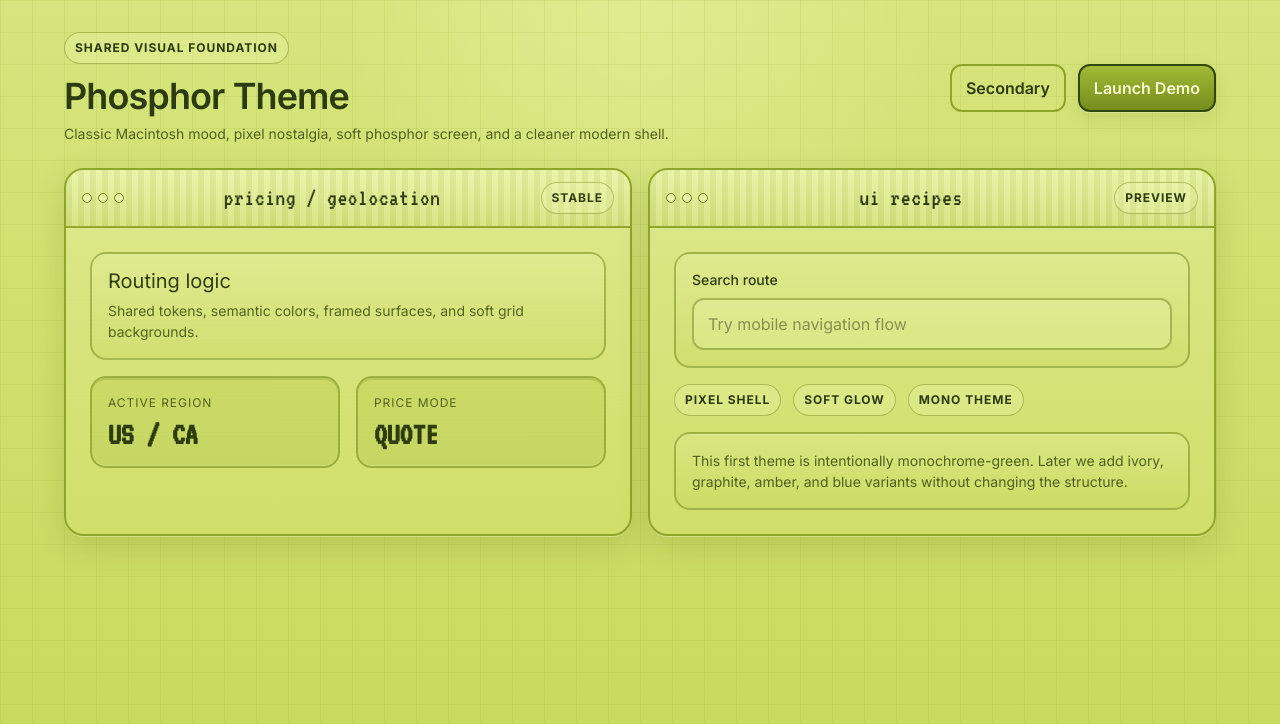
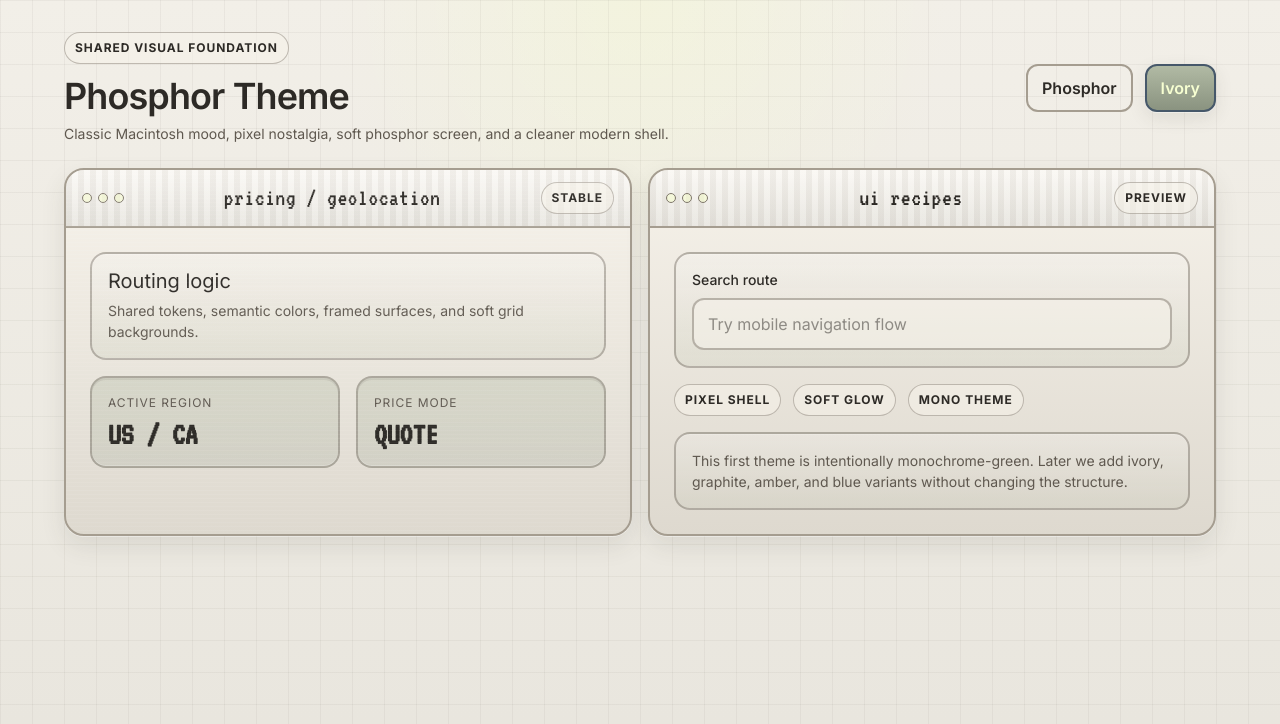
Before and after one commit to WendyKatherine/retro-tech-foundation, a website: page src/playground/index.html in a window 1280 px wide. Drawn offline with nearby package versions, Linux system fonts and the light colour scheme; files that its build step writes are made by us from their sources.

Commit message:
feat: add ivory theme and theme switching in playground

```diff
--- a/src/css/recipes.css
+++ b/src/css/recipes.css
@@ -29,10 +29,10 @@
   background:
     repeating-linear-gradient(
       90deg,
-      rgba(111, 131, 24, 0.08) 0 6px,
-      rgba(245, 255, 196, 0.12) 6px 12px
+      var(--rt-line-soft) 0 6px,
+      var(--rt-glow-soft) 6px 12px
     ),
-    linear-gradient(180deg, rgba(245, 255, 196, 0.45), rgba(143, 164, 42, 0.08));
+    linear-gradient(180deg, var(--rt-glow-strong), var(--rt-tint-titlebar));
 }
 
 .rt-window__title {
@@ -53,15 +53,15 @@
 }
 
 .rt-panel {
-  border: var(--rt-border-width) solid rgba(111, 131, 24, 0.5);
+  border: var(--rt-border-width) solid var(--rt-line-strong);
   border-radius: var(--rt-radius-lg);
-  background: linear-gradient(180deg, rgba(245, 255, 196, 0.18), rgba(182, 202, 67, 0.16));
-  box-shadow: inset 0 1px 0 rgba(245, 255, 196, 0.18);
+  background: linear-gradient(180deg, var(--rt-glow-mid), var(--rt-tint-soft));
+  box-shadow: inset 0 1px 0 var(--rt-glow-mid);
   padding: var(--rt-space-4);
 }
 
 .rt-panel--inset {
-  background: linear-gradient(180deg, rgba(182, 202, 67, 0.34), rgba(143, 164, 42, 0.18));
+  background: linear-gradient(180deg, var(--rt-tint-mid), var(--rt-tint-strong));
   box-shadow: var(--rt-shadow-pressed);
 }
 
@@ -88,8 +88,8 @@
   font: inherit;
   font-weight: 600;
   box-shadow:
-    0 1px 0 rgba(245, 255, 196, 0.35),
-    0 6px 18px rgba(78, 96, 18, 0.12);
+    0 1px 0 var(--rt-glow-strong),
+    0 6px 18px var(--rt-shadow);
   transition:
     transform var(--rt-duration-fast) var(--rt-ease-standard),
     box-shadow var(--rt-duration-fast) var(--rt-ease-standard),
@@ -120,9 +120,9 @@
 
 .rt-input {
   width: 100%;
-  border: var(--rt-border-width) solid rgba(111, 131, 24, 0.5);
+  border: var(--rt-border-width) solid var(--rt-line-strong);
   border-radius: var(--rt-radius-md);
-  background: rgba(245, 255, 196, 0.22);
+  background: color-mix(in srgb, var(--rt-surface-raised) 60%, transparent);
   color: var(--rt-text);
   padding: 12px 14px;
   font: inherit;
@@ -142,9 +142,9 @@
   align-items: center;
   gap: 8px;
   padding: 6px 10px;
-  border: 1px solid rgba(111, 131, 24, 0.45);
+  border: 1px solid var(--rt-line-mid);
   border-radius: 999px;
-  background: rgba(245, 255, 196, 0.22);
+  background: color-mix(in srgb, var(--rt-surface-raised) 55%, transparent);
   color: var(--rt-text);
   font-size: var(--rt-text-xs);
   font-weight: 700;
@@ -181,11 +181,11 @@
   inset: 0;
   pointer-events: none;
   background:
-    linear-gradient(rgba(245, 255, 196, 0.05), rgba(111, 131, 24, 0.04)),
+    linear-gradient(var(--rt-glow-soft), var(--rt-tint-titlebar)),
     repeating-linear-gradient(
       0deg,
       transparent 0 3px,
-      rgba(245, 255, 196, 0.05) 3px 4px
+      var(--rt-glow-soft) 3px 4px
     );
   mix-blend-mode: soft-light;
 }
--- a/src/css/themes/ivory.css
+++ b/src/css/themes/ivory.css
@@ -0,0 +1,53 @@
+[data-rt-theme="ivory"],
+[data-theme="ivory"] {
+  --rt-bg: #e8e5dd;
+  --rt-bg-soft: #f2efe8;
+  --rt-surface: #ded9cf;
+  --rt-surface-raised: #f6f2ea;
+  --rt-surface-inset: #d3cdc1;
+
+  --rt-border: #a59d90;
+  --rt-border-strong: #7f776c;
+
+  --rt-text: #2d2a26;
+  --rt-text-muted: #5f584f;
+
+  --rt-primary: #5f7488;
+  --rt-primary-strong: #46586a;
+  --rt-accent: #8a9380;
+  --rt-accent-soft: #b1baa4;
+
+  --rt-success: #5f7a68;
+  --rt-warning: #8a6f3f;
+  --rt-danger: #8a5348;
+  --rt-info: #6b8092;
+
+  --rt-shadow: rgba(60, 54, 47, 0.10);
+  --rt-shadow-strong: rgba(45, 40, 35, 0.18);
+  --rt-white-glow: rgba(255, 255, 255, 0.42);
+
+  --rt-shadow-window:
+    0 1px 0 var(--rt-white-glow),
+    0 10px 24px var(--rt-shadow);
+
+  --rt-shadow-pressed:
+    inset 0 2px 0 rgba(80, 73, 65, 0.10),
+    inset 0 -1px 0 rgba(255, 255, 255, 0.20);
+
+  --rt-grid-pattern:
+    linear-gradient(rgba(127, 119, 108, 0.08) 1px, transparent 1px),
+    linear-gradient(90deg, rgba(127, 119, 108, 0.08) 1px, transparent 1px);
+
+  --rt-line-soft: rgba(127, 119, 108, 0.08);
+  --rt-line-mid: rgba(127, 119, 108, 0.45);
+  --rt-line-strong: rgba(127, 119, 108, 0.5);
+
+  --rt-glow-soft: rgba(255, 255, 255, 0.12);
+  --rt-glow-mid: rgba(255, 255, 255, 0.18);
+  --rt-glow-strong: rgba(255, 255, 255, 0.42);
+
+  --rt-tint-soft: rgba(177, 186, 164, 0.16);
+  --rt-tint-mid: rgba(177, 186, 164, 0.34);
+  --rt-tint-strong: rgba(138, 147, 128, 0.18);
+  --rt-tint-titlebar: rgba(95, 116, 136, 0.08);
+}
--- a/src/css/themes/phosphor.css
+++ b/src/css/themes/phosphor.css
@@ -1,4 +1,3 @@
-:root,
 [data-rt-theme="phosphor"],
 [data-theme="phosphor"] {
   --rt-bg: #c7d95a;
@@ -37,4 +36,17 @@
   --rt-grid-pattern:
     linear-gradient(rgba(143, 164, 42, 0.14) 1px, transparent 1px),
     linear-gradient(90deg, rgba(143, 164, 42, 0.14) 1px, transparent 1px);
+
+  --rt-line-soft: rgba(111, 131, 24, 0.08);
+  --rt-line-mid: rgba(111, 131, 24, 0.45);
+  --rt-line-strong: rgba(111, 131, 24, 0.5);
+
+  --rt-glow-soft: rgba(245, 255, 196, 0.12);
+  --rt-glow-mid: rgba(245, 255, 196, 0.18);
+  --rt-glow-strong: rgba(245, 255, 196, 0.45);
+
+  --rt-tint-soft: rgba(182, 202, 67, 0.16);
+  --rt-tint-mid: rgba(182, 202, 67, 0.34);
+  --rt-tint-strong: rgba(143, 164, 42, 0.18);
+  --rt-tint-titlebar: rgba(143, 164, 42, 0.08);
 }
--- a/src/css/web.css
+++ b/src/css/web.css
@@ -1,9 +1,10 @@
 @import "./core.css";
 @import "./themes/phosphor.css";
+@import "./themes/ivory.css";
 @import "./recipes.css";
 
-:root,
-[data-theme="phosphor"] {
+[data-theme="phosphor"],
+[data-rt-theme="phosphor"] {
   --color-base-100: var(--rt-bg);
   --color-base-200: var(--rt-surface);
   --color-base-300: var(--rt-surface-inset);
@@ -33,3 +34,35 @@
   --color-error: var(--rt-danger);
   --color-error-content: #fff0ea;
 }
+
+[data-theme="ivory"],
+[data-rt-theme="ivory"] {
+  --color-base-100: var(--rt-bg);
+  --color-base-200: var(--rt-surface);
+  --color-base-300: var(--rt-surface-inset);
+  --color-base-content: var(--rt-text);
+
+  --color-primary: var(--rt-primary);
+  --color-primary-content: #f6f2ea;
+
+  --color-secondary: var(--rt-accent);
+  --color-secondary-content: #f6f2ea;
+
+  --color-accent: var(--rt-accent-soft);
+  --color-accent-content: var(--rt-primary-strong);
+
+  --color-neutral: var(--rt-text);
+  --color-neutral-content: #f2efe8;
+
+  --color-info: var(--rt-info);
+  --color-info-content: #f5f7fa;
+
+  --color-success: var(--rt-success);
+  --color-success-content: #eef5ef;
+
+  --color-warning: var(--rt-warning);
+  --color-warning-content: #fff7ea;
+
+  --color-error: var(--rt-danger);
+  --color-error-content: #fff1ed;
+}
--- a/src/playground/index.html
+++ b/src/playground/index.html
@@ -1,5 +1,5 @@
 <!doctype html>
-<html lang="en" data-rt-theme="phosphor">
+<html lang="en" data-rt-theme="ivory">
   <head>
     <meta charset="UTF-8" />
     <meta name="viewport" content="width=device-width, initial-scale=1.0" />
@@ -27,8 +27,12 @@
           </div>
 
           <div class="flex gap-3">
-            <button class="rt-btn rt-btn--ghost">Secondary</button>
-            <button class="rt-btn rt-btn--primary">Launch Demo</button>
+            <button class="rt-btn rt-btn--ghost" id="theme-phosphor" type="button">
+              Phosphor
+            </button>
+            <button class="rt-btn rt-btn--primary" id="theme-ivory" type="button">
+              Ivory
+            </button>
           </div>
         </div>
 
@@ -100,4 +104,18 @@
       </section>
     </main>
   </body>
+  <script>
+    const root = document.documentElement
+
+    const phosphorBtn = document.getElementById("theme-phosphor")
+    const ivoryBtn = document.getElementById("theme-ivory")
+
+    phosphorBtn?.addEventListener("click", () => {
+      root.setAttribute("data-rt-theme", "phosphor")
+    })
+
+    ivoryBtn?.addEventListener("click", () => {
+      root.setAttribute("data-rt-theme", "ivory")
+    })
+  </script>
 </html>
```
